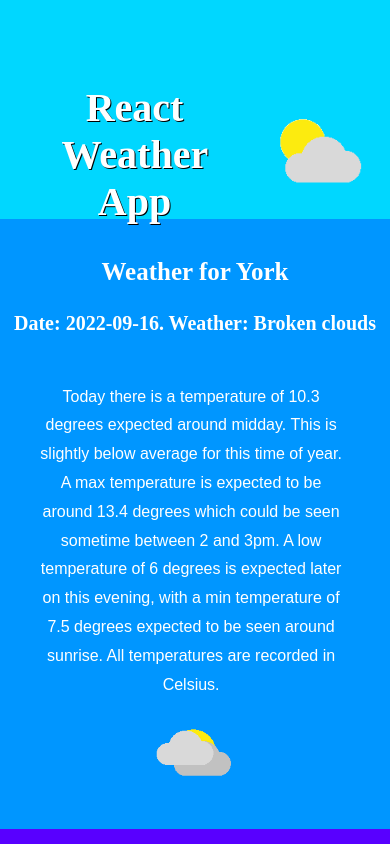
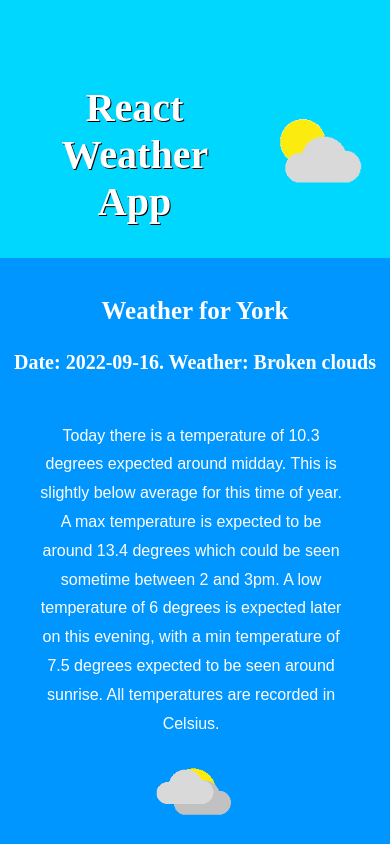
Before and after one commit to AJWest22/weather-app, a React (Create React App) app in the folder weather-app/: page / in a window 390 px wide. Shown: the top 844 px of the page. Built offline with nearby package versions, Linux system fonts and the light colour scheme.

Commit message:
Update bugs on README and style Header

```diff
--- a/weather-app/src/components/Header.css
+++ b/weather-app/src/components/Header.css
@@ -26,7 +26,7 @@ h1 {
 @media screen and (max-width: 943px) {
 
     #header {
-        padding-bottom: 15%;
+        padding-bottom: 25%;
         height: 10em;
     }
 
```
Also changed, not shown: 1 other file (tests, documents, lock files or other folders).
